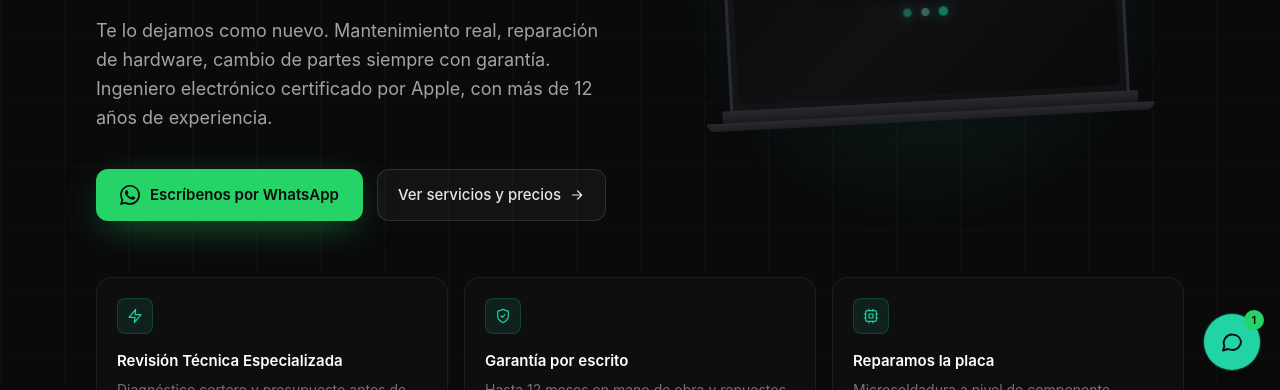
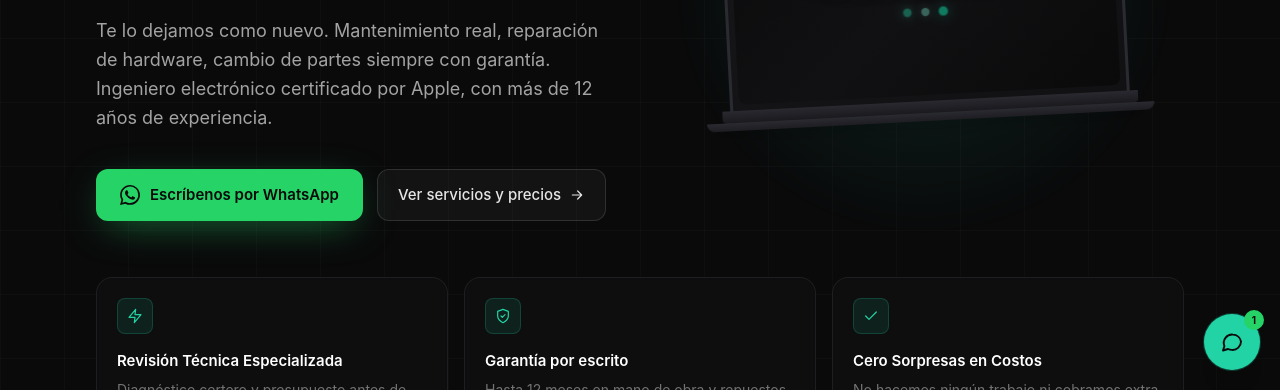
Before and after one commit to geo8610/techreparacion-portatiles, a plain HTML site: page index.html in a window 1280 px wide. Shown: the part 410-800 px from the top of the page. Drawn offline with Linux system fonts and the light colour scheme.

Commit message:
Hero: tercera tarjeta a Cero Sorpresas en Costos

```diff
--- a/index.html
+++ b/index.html
@@ -201,7 +201,7 @@ const CONFIG = {
     trust: [
       { icon: 'zap',    title: 'Revisión Técnica Especializada', text: 'Diagnóstico certero y presupuesto antes de reparar.' },
       { icon: 'shield', title: 'Garantía por escrito',     text: 'Hasta 12 meses en mano de obra y repuestos.' },
-      { icon: 'chip',   title: 'Reparamos la placa',       text: 'Microsoldadura a nivel de componente.' }
+      { icon: 'check',  title: 'Cero Sorpresas en Costos', text: 'No hacemos ningún trabajo ni cobramos extra sin tu aprobación previa.' }
     ],
     maintenance: {
       badge: 'Servicio estrella',
```
